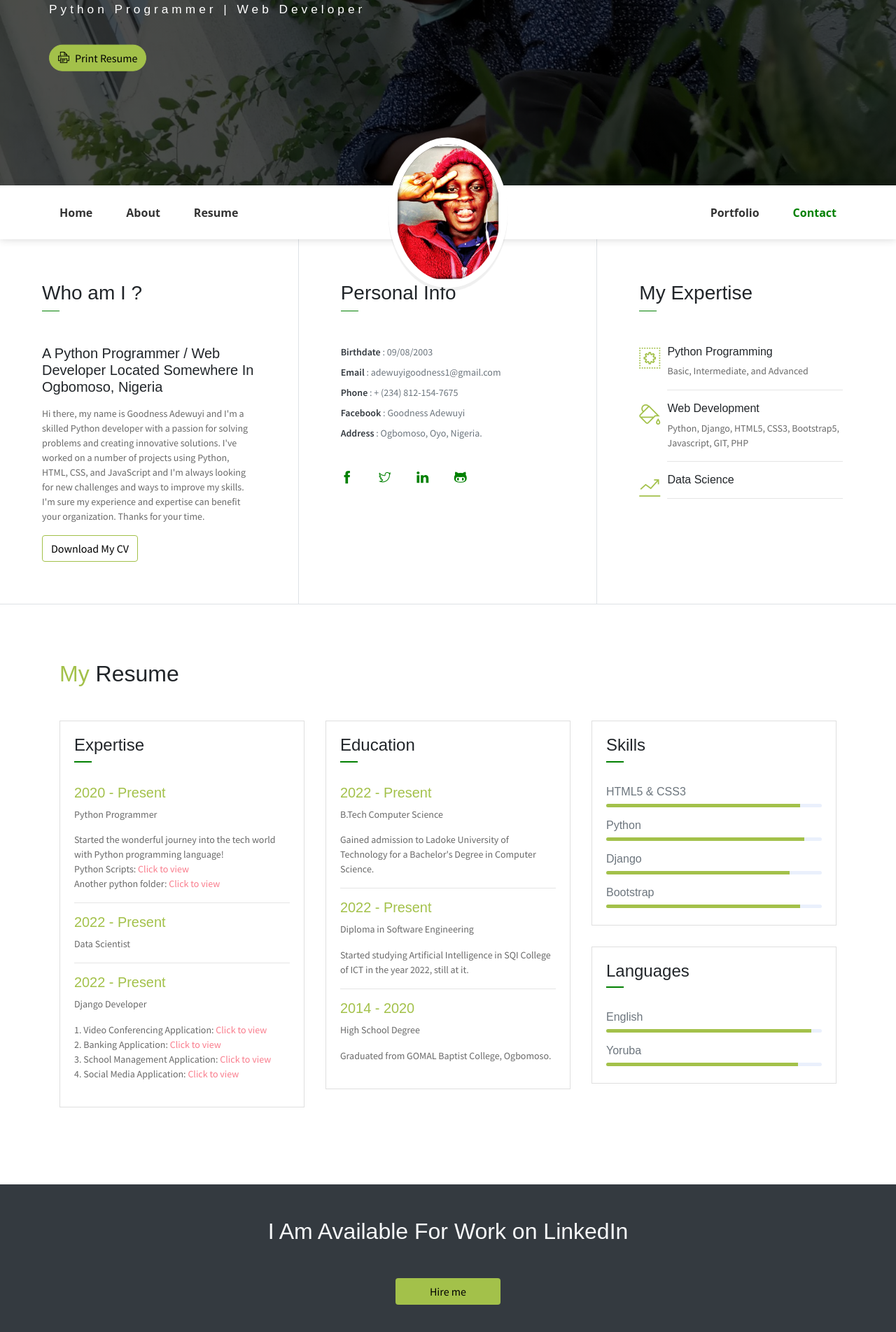
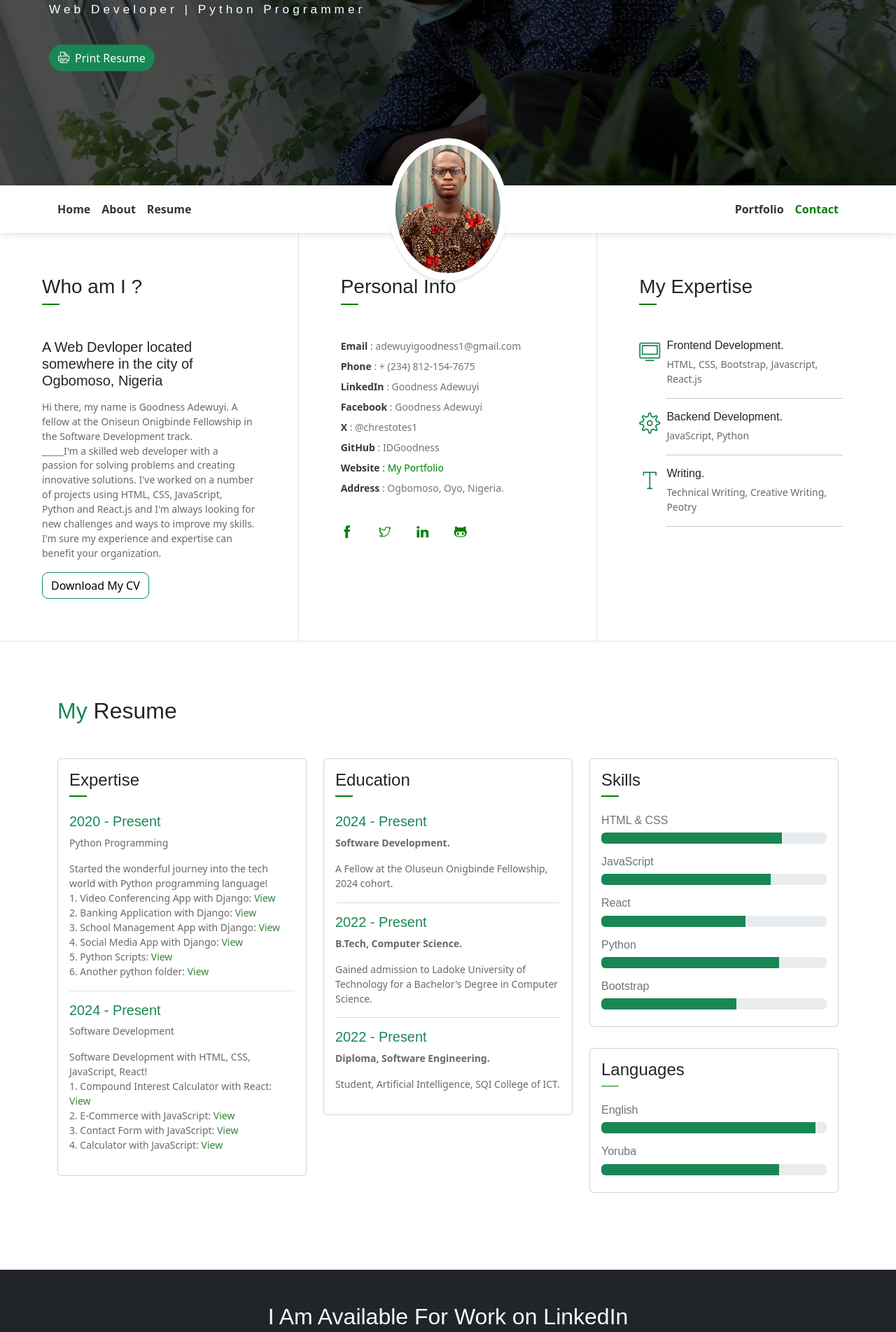
Before and after one commit to IDGoodness/adewuyiporfolio, a website: page index.html in a window 1280 px wide. Shown: the part 375-2279 px from the top of the page at 70% size. Drawn offline with nearby package versions, Linux system fonts and the light colour scheme.

Commit message:
Update: Great addtions! Now I have a new look to my portfolio webite!

```diff
--- a/index.html
+++ b/index.html
@@ -8,6 +8,8 @@
     <title>Goodness Adewuyi | PortFolio website</title>
     <link rel="stylesheet" href="assets/vendors/themify-icons/css/themify-icons.css">
 	<link rel="stylesheet" href="assets/css/style.css">
+    <link href="https://cdn.jsdelivr.net/npm/bootstrap@5.3.3/dist/css/bootstrap.min.css" rel="stylesheet" integrity="sha384-QWTKZyjpPEjISv5WaRU9OFeRpok6YctnYmDr5pNlyT2bRjXh0JMhjY6hW+ALEwIH" crossorigin="anonymous">
+    <script src="script.js"></script>
 </head>
 <body data-spy="scroll" data-target=".navbar" data-offset="40" id="home">
     <!-- <a href="components.html" class="btn btn-success btn-component" data-spy="affix" data-offset-top="600"><i class="ti-shift-left-alt"></i> Components</a> -->
@@ -15,15 +17,15 @@
         <div class="container">
             <ul class="social-icons pt-3">
                 <li class="social-item"><a class="social-link" href="https://www.facebook.com/adewuyi.goodness" target="_blank"><i class="ti-facebook" aria-hidden="true"></i></a></li>
-                <li class="social-item"><a class="social-link" href="https://twitter.com/AdewuyiGoodness?s=09" target="_blank"><i class="ti-twitter" aria-hidden="true"></i></a></li>
+                <li class="social-item"><a class="social-link" href="https://x.com/chrestotes1" target="_blank"><i class="ti-twitter" aria-hidden="true"></i></a></li>
                 <li class="social-item"><a class="social-link" href="https://www.linkedin.com/in/goodnessadewuyi" target="_blank"><i class="ti-linkedin" aria-hidden="true"></i></a></li>
                 <li class="social-item"><a class="social-link" href="https://github.com/IDGoodness" target="_blank"><i class="ti-github" aria-hidden="true"></i></a></li>
             </ul>
             <div class="header-content">
                 <h4 class="header-subtitle" >Hello, I am</h4>
                 <h2 class="header-title">Goodness Adewuyi</h2>
-                <h6 class="header-mono" >Python Programmer | Web Developer</h6>
-                <button class="btn btn-success btn-rounded"><a href="assets/resume.pdf" style="color: black;" target="_blank"><i class="ti-printer pr-2"></i>Print Resume</a></button>
+                <h6 class="header-mono" >Web Developer | Python Programmer</h6>
+                <button class="btn btn-success btn-rounded-pill resume"><a href="#" style="color: white;" target="_blank"><i class="ti-printer pr-2"></i>Print Resume</a></button>
             </div>
         </div>
     </header>
@@ -45,10 +47,10 @@
                     </li>
                 </ul>
                 <ul class="navbar-nav brand">
-                    <img src="assets/imgs/avatar1.jpeg" alt="" class="brand-img">
+                    <img src="assets/imgs/avatar1.jpg" alt="" class="brand-img">
                     <li class="brand-txt">
                         <h5 class="brand-title">Goodness Adewuyi</h5>
-                        <div class="brand-subtitle">Python Programmer | Web Developer</div>
+                        <div class="brand-subtitle">Web Developer | Python Programmer</div>
                     </li>
                 </ul>
                 <ul class="navbar-nav ml-auto">
@@ -67,25 +69,31 @@
             <div class="col-lg-4 about-card">
                 <h3 class="font-weight-light">Who am I ?</h3>
                 <span class="line mb-5"></span>
-                <h5 class="mb-3">A Python Programmer / Web Developer Located Somewhere In Ogbomoso, Nigeria</h5>
+                <h5 class="mb-3">A Web Devloper located somewhere in the city of Ogbomoso, Nigeria</h5>
                 <p class="mt-20">
-                    Hi there, my name is Goodness Adewuyi and I'm a skilled Python developer with a passion for solving problems and creating innovative solutions. I've worked on a number of projects using Python, HTML, CSS, and JavaScript and I'm always looking for new challenges and ways to improve my skills. I'm sure my experience and expertise can benefit your organization. Thanks for your time.
+                    Hi there, my name is Goodness Adewuyi.
+                    A fellow at the Oniseun Onigbinde Fellowship
+                    in the Software Development track. <br>
+                    _____I'm a skilled web developer with a passion for solving problems and creating innovative solutions. I've worked on a number of projects using HTML, CSS, JavaScript, Python and React.js and I'm always looking for new challenges and ways to improve my skills. I'm sure my experience and expertise can benefit your organization.
                 </p>
-                <button class="btn btn-outline-success"><a href="assets/resume.pdf" target="_blank" style="color: black;"><i class="icon-down-circled2"></i>Download My CV</a></button>
+                <button class="btn btn-outline-success resume1"><a href="" target="_blank" style="color: black;"><i class="icon-down-circled2"></i>Download My CV</a></button>
             </div>
             <div class="col-lg-4 about-card">
                 <h3 class="font-weight-light">Personal Info</h3>
                 <span class="line mb-5"></span>
                 <ul class="mt40 info list-unstyled">
-                    <li><span>Birthdate</span> : 09/08/2003</li>
                     <li><span>Email</span> : adewuyigoodness1@gmail.com</li>
                     <li><span>Phone</span> : + (234) 812-154-7675</li>
+                    <li><span>LinkedIn</span> : Goodness Adewuyi </li>
                     <li><span>Facebook</span> : Goodness Adewuyi </li>
+                    <li><span>X</span> : @chrestotes1 </li>
+                    <li><span>GitHub</span> : IDGoodness </li>
+                    <li class="resume"><span>Website</span> : <a href="https://adewuyiportfolio.netlify.app" target="_blank" style="color: green;">My Portfolio</a></li>
                     <li><span>Address</span> :  Ogbomoso, Oyo, Nigeria.</li>
                 </ul>
                 <ul class="social-icons pt-3">
                     <li class="social-item"><a class="social-link" href="https://www.facebook.com/adewuyi.goodness" target="_blank"><i class="ti-facebook" aria-hidden="true"></i></a></li>
-                    <li class="social-item"><a class="social-link" href="https://twitter.com/AdewuyiGoodness?s=09" target="_blank"><i class="ti-twitter" aria-hidden="true"></i></a></li>
+                    <li class="social-item"><a class="social-link" href="https://x.com/chrestotes1" target="_blank"><i class="ti-twitter" aria-hidden="true"></i></a></li>
                     <li class="social-item"><a class="social-link" href="https://www.linkedin.com/in/goodnessadewuyi" target="_blank"><i class="ti-linkedin" aria-hidden="true"></i></a></li>
                     <li class="social-item"><a class="social-link" href="https://github.com/IDGoodness" target="_blank"><i class="ti-github" aria-hidden="true"></i></a></li>
                 </ul>
@@ -94,26 +102,26 @@
                 <h3 class="font-weight-light">My Expertise</h3>
                 <span class="line mb-5"></span>
                 <div class="row">
-                    <div class="col-1 text-success pt-1"><i class="ti-widget icon-lg"></i></div>
+                    <div class="col-1 text-success pt-1"><i class="ti-desktop icon-lg"></i></div>
                     <div class="col-10 ml-auto mr-3">
-                        <h6>Python Programming</h6>
-                        <p class="subtitle"> Basic, Intermediate, and Advanced</p>
+                        <h6>Frontend Development.</h6>
+                        <p class="subtitle">HTML, CSS, Bootstrap, Javascript, React.js</p>
                         <hr>
                     </div>
                 </div>
                 <div class="row">
-                    <div class="col-1 text-success pt-1"><i class="ti-paint-bucket icon-lg"></i></div>
+                    <div class="col-1 text-success pt-1"><i class="ti-settings icon-lg"></i></div>
                     <div class="col-10 ml-auto mr-3">
-                        <h6>Web Development</h6>
-                        <p class="subtitle">Python, Django, HTML5, CSS3, Bootstrap5, Javascript, GIT, PHP</p>
+                        <h6>Backend Development.</h6>
+                        <p class="subtitle">JavaScript, Python</p>
                         <hr>
                     </div>
                 </div>
                 <div class="row">
-                    <div class="col-1 text-success pt-1"><i class="ti-stats-up icon-lg"></i></div>
+                    <div class="col-1 text-success pt-1"><i class="ti-text icon-lg"></i></div>
                     <div class="col-10 ml-auto mr-3">
-                        <h6>Data Science</h6>
-                        <p class="subtitle"></p>
+                        <h6>Writing.</h6>
+                        <p class="subtitle">Technical Writing, Creative Writing, Peotry</p>
                         <hr>
                     </div>
                 </div>
@@ -136,20 +144,35 @@
                         </div>
                         <div class="card-body">
                             <h6 class="title text-success">2020 - Present</h6>
-                            <P>Python Programmer</P>
-                            <P class="subtitle">
+                            <P>Python Programming</P>
+                            <P class="subtitle resume2">
                                 Started the wonderful journey into the tech world with Python programming language! <br>
-                                Python Scripts: <a href="https://github.com/IDGoodness" target="_blank">Click to view</a> <br>
-                                Another python folder: <a href="https://github.com/IDGoodness/Python_Codes" target="_blank">Click to view </a>
+                                1. Video Conferencing App with Django: <a href="https://github.com/IDGoodness/Django-Video-Conferencing-App" target="_blank">View <br></a>
+
+                                2. Banking Application with Django: <a href="https://github.com/IDGoodness/Banking-App" target="_blank">View <br></a>
+
+                                3. School Management App with Django: <a href="https://github.com/IDGoodness/Django-Project--School-Management-System" target="_blank">View <br></a>
+
+                                4. Social Media App with Django: <a href="https://github.com/IDGoodness/Django_Social_Media" target="_blank">View <br></a>
+                                5. Python Scripts: <a href="https://github.com/IDGoodness" target="_blank">View</a> <br>
+                                6. Another python folder: <a href="https://github.com/IDGoodness/Python_Codes" target="_blank">View </a>
                             </P>
                             <hr>
-                            <h6 class="title text-success">2022 - Present</h6>
-                            <P>Data Scientist</P>
-                            <P class="subtitle"></P>
-                            <hr>
-                            <h6 class="title text-success">2022 - Present</h6>
-                            <P>Django Developer</P>
-                            <P class="subtitle">
+                            <h6 class="title text-success">2024 - Present</h6>
+                            <P>Software Development</P>
+                            <P class="subtitle resume2">
+                                Software Development with HTML,
+                                CSS, JavaScript, React!
+                                <br>
+                                1. Compound Interest Calculator with React: <a href="https://compound-interest-calculator-with-js.netlify.app/">View</a><br>
+                                2. E-Commerce with JavaScript: <a href="https://e-commerce-with-javascript.netlify.app/">View</a><br>
+                                3. Contact Form with JavaScript: <a href="https://contact-form-with-javascript.netlify.app/">View</a><br>
+                                4. Calculator with JavaScript: <a href="https://calculator-with-javascript-framework.netlify.app/">View</a>
+                            </P>
+                            <!-- <hr> -->
+                            <!-- <h6 class="title text-success">2022 - Present</h6>
+                            <P>Django Developer</P> -->
+                            <!-- <P class="subtitle">
                                 1. Video Conferencing Application: <a href="https://github.com/IDGoodness/Django-Video-Conferencing-App" target="_blank">Click to view <br></a>
 
                                 2. Banking Application: <a href="https://github.com/IDGoodness/Banking-App" target="_blank">Click to view <br></a>
@@ -157,7 +180,7 @@
                                 3. School Management Application: <a href="https://github.com/IDGoodness/Django-Project--School-Management-System" target="_blank">Click to view <br></a>
 
                                 4. Social Media Application: <a href="https://github.com/IDGoodness/Django_Social_Media" target="_blank">Click to view <br></a>
-                            </P>
+                            </P> -->
                         </div>
                     </div>
                 </div>
@@ -170,17 +193,21 @@
                             </div>
                         </div>
                         <div class="card-body">
+                            <h6 class="title text-success">2024 - Present</h6>
+                            <P><strong>Software Development.</strong></P>
+                            <P class="subtitle">A Fellow at the Oluseun Onigbinde Fellowship, 2024 cohort.</P>
+                            <hr>
                             <h6 class="title text-success">2022 - Present</h6>
-                            <P>B.Tech Computer Science</P>
+                            <P><strong>B.Tech, Computer Science.</strong></P>
                             <P class="subtitle">Gained admission to Ladoke University of Technology for a Bachelor's Degree in Computer Science.</P>
                             <hr>
                             <h6 class="title text-success">2022 - Present</h6>
-                            <P>Diploma in Software Engineering</P>
-                            <P class="subtitle">Started studying Artificial Intelligence in SQI College of ICT in the year 2022, still at it.</P>
-                            <hr>
+                            <P><strong>Diploma, Software Engineering.</strong></P>
+                            <P class="subtitle">Student, Artificial Intelligence, SQI College of ICT.</P>
+                            <!-- <hr>
                             <h6 class="title text-success">2014 - 2020</h6>
                             <P>High School Degree</P>
-                            <P class="subtitle">Graduated from GOMAL Baptist College, Ogbomoso.</P>
+                            <P class="subtitle">Graduated from GOMAL Baptist College, Ogbomoso.</P> -->
 
                         </div>
                     </div>
@@ -194,21 +221,28 @@
                             </div>
                         </div>
                         <div class="card-body pb-2">
-                           <h6>HTML5 &amp; CSS3</h6>
+                            <h6>HTML &amp; CSS</h6>
                             <div class="progress mb-3">
-                                <div class="progress-bar bg-success" role="progressbar" style="width: 90%" aria-valuenow="25" aria-valuemin="0" aria-valuemax="100"></div>
+                                <div class="progress-bar bg-success" role="progressbar" style="width: 80%" aria-valuenow="25" aria-valuemin="0" aria-valuemax="100"></div>
+                            </div>
+                            <h6>JavaScript</h6>
+                            <div class="progress mb-3">
+                                <div class="progress-bar bg-success" role="progressbar" style="width: 75%" aria-valuenow="50" aria-valuemin="0" aria-valuemax="100">
+                                </div>
+                            </div>
+                            <h6>React</h6>
+                            <div class="progress mb-3">
+                                <div class="progress-bar bg-success" role="progressbar" style="width: 64%;" aria-valuenow="25"
+                                aria-valuemin="0" aria-valuemax="100">
+                                </div>
                             </div>
                             <h6>Python</h6>
                             <div class="progress mb-3">
-                                <div class="progress-bar bg-success" role="progressbar" style="width: 92%" aria-valuenow="25" aria-valuemin="0" aria-valuemax="100"></div>
-                            </div>
-                            <h6>Django</h6>
-                            <div class="progress mb-3">
-                                <div class="progress-bar bg-success" role="progressbar" style="width: 85%" aria-valuenow="50" aria-valuemin="0" aria-valuemax="100"></div>
+                                <div class="progress-bar bg-success" role="progressbar" style="width: 79%" aria-valuenow="25" aria-valuemin="0" aria-valuemax="100"></div>
                             </div>
                             <h6>Bootstrap</h6>
                             <div class="progress mb-3">
-                                <div class="progress-bar bg-success" role="progressbar" style="width: 90%" aria-valuenow="75" aria-valuemin="0" aria-valuemax="100"></div>
+                                <div class="progress-bar bg-success" role="progressbar" style="width: 60%" aria-valuenow="75" aria-valuemin="0" aria-valuemax="100"></div>
                             </div>
                         </div>
                     </div>
@@ -226,7 +260,7 @@
                             </div>
                             <h6>Yoruba</h6>
                             <div class="progress mb-3">
-                                <div class="progress-bar bg-success" role="progressbar" style="width: 89%" aria-valuenow="25" aria-valuemin="0" aria-valuemax="100"></div>
+                                <div class="progress-bar bg-success" role="progressbar" style="width: 79%" aria-valuenow="25" aria-valuemin="0" aria-valuemax="100"></div>
                             </div>
                         </div>
                     </div>
@@ -239,7 +273,7 @@
     <section class="section bg-dark py-5">
         <div class="container text-center">
             <h2 class="text-light mb-5 font-weight-normal">I Am Available For Work on LinkedIn</h2>
-            <button class="btn bg-success w-lg" ><a href="https://www.linkedin.com/in/goodnessadewuyi" style="color:black" target="_blank">Hire me</a></button>
+            <button class="btn btn-outline-success w-lg resume3" ><a href="https://www.linkedin.com/in/goodnessadewuyi" style="color:white" target="_blank">Hire me!</a></button>
         </div>
     </section>
 
@@ -252,19 +286,23 @@
                     <div class="contact-form-card">
                         <h4 class="contact-title">Send a message</h4>
                         <form action="">
-                            <!-- <div class="form-group">
-                                <input  class="form-control" type="text" placeholder="Goodness Adewuyi  " required>
+                            <div class="form-group">
+                                <label for="name">Full Name:</label>
+                                <input  class="form-control" type="text" placeholder="Goodness Adewuyi" id="name" required>
                             </div>
                             <div class="form-group">
-                                <input class="form-control" type="email" placeholder="@example.com" required>
+                                <label for="email">Email:</label>
+                                <input class="form-control" type="email" placeholder="@example.com" id="email" required>
                             </div>
                             <div class="form-group">
-                                <textarea class="form-control" placeholder="Message *" rows="7" required></textarea>
-                            </div> -->
+                                <label for="message">Message:</label>
+                                <textarea class="form-control" placeholder="Message *" rows="7" id="message"></textarea>
+                            </div>
                             <div class="form-group ">
-                                <button type="submit" class="form-control btn btn-success" ><a href="mailto:adewuyigoodness1@gmail.com?subject = Feedback&body = Message" style="color: black;" target="_blank">Send Me An Email </a></button>
+                                <button type="button" class="form-control btn btn-success resume3" onclick=""><a href="mailto:adewuyigoodness1@gmail.com?subject = Feedback&body = Message" style="color: white;" target="_blank">Send Me An Email </a></button>
                             </div>
                         </form>
+                        <!-- <a href="mailto:adewuyigoodness1@gmail.com?subject = Feedback&body = Message" style="color: white;" target="_blank">Send Me An Email </a> -->
                     </div>
                 </div>
                 <div class="col-lg-4">
@@ -315,6 +353,8 @@
     </footer>
 
 	<!-- core  -->
+     <script src="script.js"></script>
+    <script src="https://cdn.jsdelivr.net/npm/bootstrap@5.3.3/dist/js/bootstrap.bundle.min.js" integrity="sha384-YvpcrYf0tY3lHB60NNkmXc5s9fDVZLESaAA55NDzOxhy9GkcIdslK1eN7N6jIeHz" crossorigin="anonymous"></script>
     <script src="assets/vendors/jquery/jquery-3.4.1.js"></script>
     <script src="assets/vendors/bootstrap/bootstrap.bundle.js"></script>
 
--- a/package.json
+++ b/package.json
@@ -1,5 +1,5 @@
 {
-  "name": "John_Doe",
+  "name": "john_doe",
   "version": "1.5.0",
   "description": "An elegant responsive bootstrap 4.x theme.",
   "main": "gulpfile.js",
@@ -32,5 +32,7 @@
     "opera >= 23",
     "ios >= 7",
     "android >= 4"
-  ]
+  ],
+  "keywords": [],
+  "license": "ISC"
 }
```
Also changed, not shown: script.js (added, +8 -0 lines), assets/css/style.css, assets/imgs/avatar1.jpeg (deleted), assets/imgs/avatar1.jpg (added), assets/imgs/icon.jpg (deleted), assets/js/jav.js (line endings or trailing spaces).
